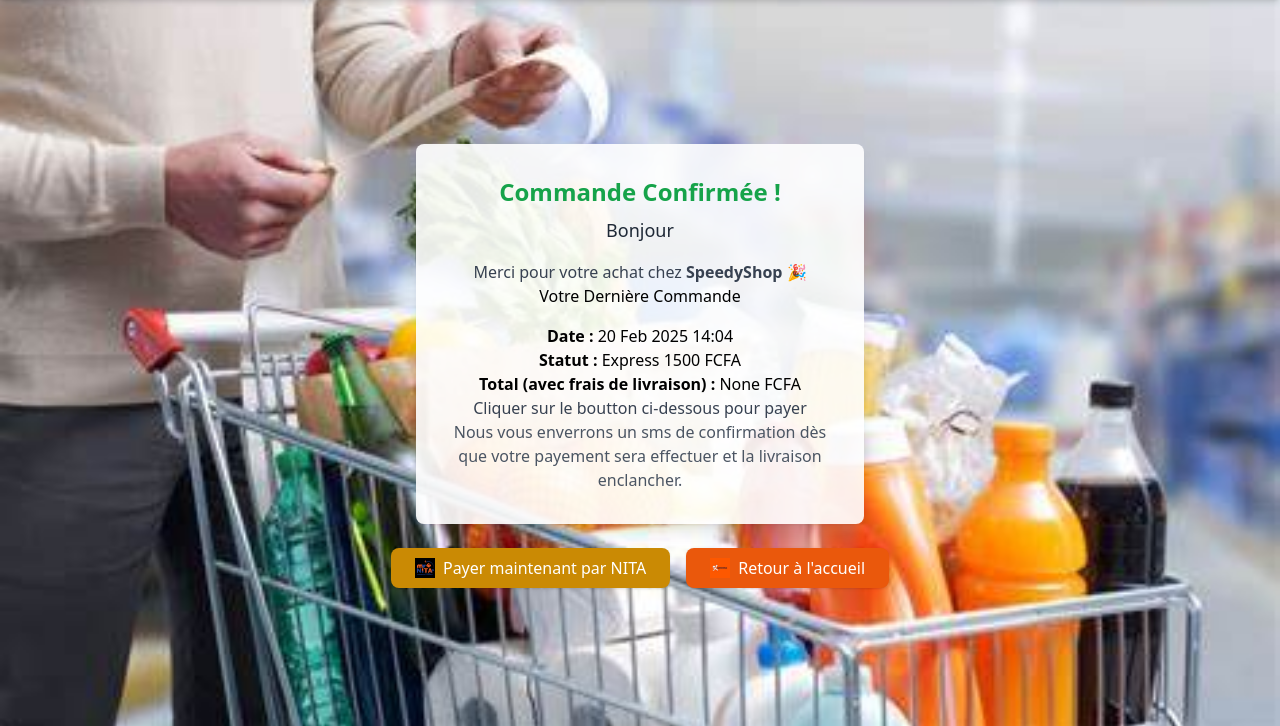
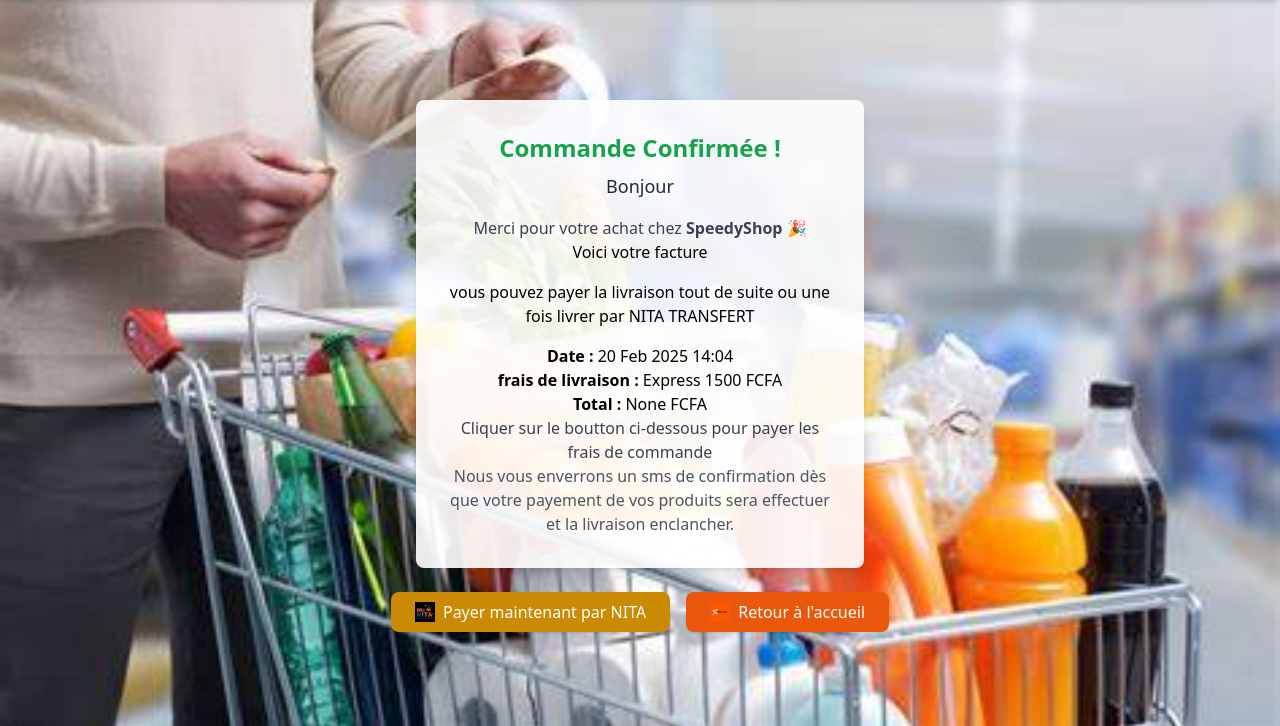
Before and after one commit to ridouane-dev/SpeedyShop, a Django app: a page that uses boutique/templates/shop/confirmation.html in a window 1280 px wide. Shown: the part 74-800 px from the top of the page. Run offline with Django 5.2, Linux system fonts and the light colour scheme; a user stored in the database is signed in; data comes from the database, SQL or seed files in the repository; both versions use the stored data as it was after the commit; some libraries are stand-ins or nearby versions.

Commit message:
retrait de la fonction ajouter livraison du programme

```diff
--- a/boutique/templates/shop/confirmation.html
+++ b/boutique/templates/shop/confirmation.html
@@ -44,18 +44,19 @@
     <div class="bg-white p-8 rounded-lg shadow-lg max-w-md text-center bg-opacity-90 mt-20">
         <h2 class="text-2xl font-semibold text-green-600">Commande Confirmée !</h2>
         <h3 class="text-lg font-medium text-gray-800 mt-2">Bonjour {{ user.first_name }}</h3>
-        <p class="mt-4 text-gray-700">Merci pour votre achat chez <span class="font-bold">SpeedyShop</span> 🎉</p>
-        <h1 class="mb-4">Votre Dernière Commande</h1>
+        <p class="mt-4 text-gray-700">Merci pour votre achat chez <span class="font-bold">SpeedyShop</span> 🎉 </p>
+        <h1 class="mb-4">Voici votre facture </h1>
+        <h3 class="mb-4">vous pouvez payer la livraison tout de suite ou une fois livrer par NITA TRANSFERT  </h3>
 
         {% if derniere_commande %}
           <p><strong>Date :</strong> {{ derniere_commande.date_commande|date:"d M Y H:i" }}</p>
-          <p><strong>Statut :</strong> {{ derniere_commande.statu }}</p>
-          <p><strong>Total (avec frais de livraison) :</strong> {{ nouveau_total }} FCFA</p>
+          <p><strong>frais de livraison :</strong> {{ derniere_commande.statu }}</p>
+          <p><strong>Total  :</strong> {{ nouveau_total }} FCFA</p>
         {% else %}
           <p>Vous n'avez pas encore passé de commande.</p>
         {% endif %}
-            <p class="text-gray-700">Cliquer sur le boutton ci-dessous pour payer  </p>
-            <p class="text-gray-600">Nous vous enverrons un sms de confirmation dès que votre payement sera effectuer et la livraison enclancher.</p>
+            <p class="text-gray-700">Cliquer sur le boutton ci-dessous pour payer les frais de commande   </p>
+            <p class="text-gray-600">Nous vous enverrons un sms de confirmation dès que votre payement de vos produits sera effectuer et la livraison enclancher.</p>
         </div>
 
         <!-- Buttons -->
--- a/boutique/views.py
+++ b/boutique/views.py
@@ -38,6 +38,8 @@
         adresse = request.POST.get('adresse')
         statu = request.POST.get('statu')
 
+
+
         # Créer la commande
         com = Commande(
             user=request.user,
@@ -50,27 +52,13 @@
         )
         com.save()
 
-        # Vérifier si le compte a moins de 10 jours
-        date_creation_compte = request.user.date_joined
-        date_limite = date_creation_compte + timedelta(days=10)
-
-        if now() > date_limite:
-            # Appliquer les frais de livraison après 10 jours
-            nouveau_total = ajouter_frais_livraison(com.id)
-        else:
-            # Pas de frais de livraison dans les 10 premiers jours
-            nouveau_total = total
-
-        #  Stocke dans la session
-        request.session['nouveau_total'] = nouveau_total
-        request.session['commande_id'] = com.id
 
         #  Redirige vers la page de confirmation
         return redirect('confirmation')
 
     return render(request, 'shop/checkout.html')
 
-
+"""
 def ajouter_frais_livraison(commande_id):
     try:
         commande = Commande.objects.get(id=commande_id)
@@ -87,7 +75,7 @@
     except Commande.DoesNotExist:
         return "Commande introuvable."
     except Exception as e:
-        return f"Erreur : {str(e)}"
+        return f"Erreur : {str(e)}"""
 
 
 def confirmation(request):
--- a/templates/livraison.html
+++ b/templates/livraison.html
@@ -144,8 +144,8 @@
             <img src="{% static 'images/speedylogo.jpg' %}" alt="SpeedyShop Logo" width="150">
             <h1>Bienvenue sur SpeedyShop</h1>
             <h2>Votre destination pour un shopping rapide et efficace !</h2>
-            <p>Beneficier de 10 jours de livraison gratuite</p>
-
+            <h2>la premiere livraison est gratuite </h2>
+            <h3>Vous pouvez payer les frais de livraison une fois livree</h3>
         </div>
         <div id="carouselExampleControls" class="carousel">
             <div class="carousel-inner">
```
Also changed, not shown: db.sqlite3.
